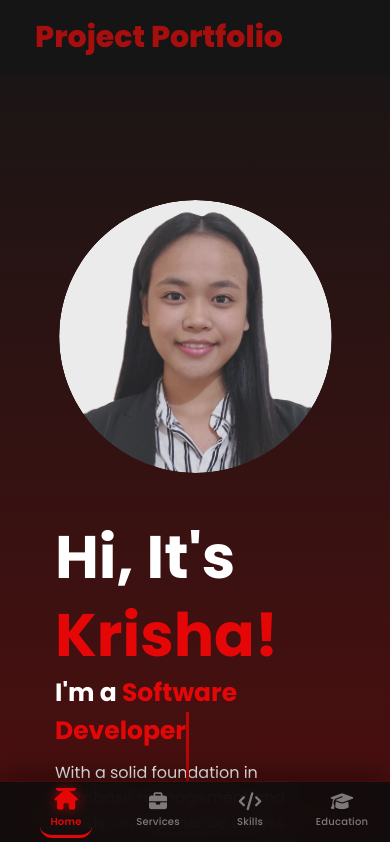
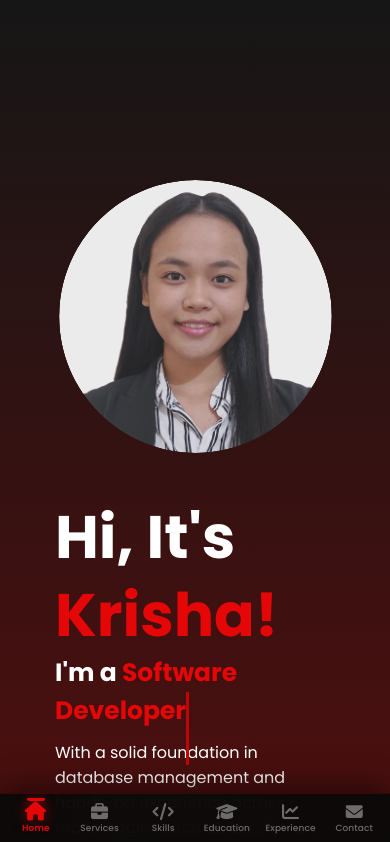
Before and after one commit to krishagyle/Sapitanan_Portfolio, a React (Vite) app in the folder Portfolio Attempt 1/: page /#/ in a window 390 px wide. Shown: the top 842 px of the page. Built offline with nearby package versions, Linux system fonts and the light colour scheme.

Commit message:
hamburger menu phone view at the task bar

```diff
--- a/Portfolio Attempt 1/src/index.css
+++ b/Portfolio Attempt 1/src/index.css
@@ -66,9 +66,9 @@ nav a.active {
     border-bottom: 3px solid #e50707;
 }
 
-/* Hide desktop nav on mobile */
+/* Hide entire desktop header on mobile */
 @media(max-width:995px) {
-    #navbar {
+    header {
         display: none !important;
     }
 }
@@ -88,14 +88,26 @@ nav a.active {
         justify-content: space-around;
         align-items: center;
         z-index: 1000;
-        background: rgba(14, 14, 14, 0.92);
-        backdrop-filter: blur(20px) saturate(180%);
-        -webkit-backdrop-filter: blur(20px) saturate(180%);
-        border-top: 1px solid rgba(229, 7, 7, 0.25);
-        padding: 0.6rem 0;
-        padding-bottom: calc(0.6rem + env(safe-area-inset-bottom, 0px));
-        box-shadow: 0 -4px 30px rgba(0, 0, 0, 0.5),
-                    0 -1px 8px rgba(229, 7, 7, 0.1);
+        background: rgba(10, 10, 10, 0.96);
+        backdrop-filter: blur(24px) saturate(200%);
+        -webkit-backdrop-filter: blur(24px) saturate(200%);
+        border-top: 1px solid rgba(229, 7, 7, 0.2);
+        padding: 0.4rem 0.4rem;
+        padding-bottom: calc(0.4rem + env(safe-area-inset-bottom, 0px));
+        box-shadow: 0 -4px 30px rgba(0, 0, 0, 0.6),
+                    0 -1px 10px rgba(229, 7, 7, 0.08);
+    }
+
+    /* Reset inherited nav a styles for bottom bar */
+    .mobile-bottom-bar .bottom-bar-item {
+        margin-left: 0;
+        border-bottom: none;
+        font-size: inherit;
+    }
+
+    .mobile-bottom-bar .bottom-bar-item:hover,
+    .mobile-bottom-bar .bottom-bar-item.active {
+        border-bottom: none;
     }
 
     .bottom-bar-item {
@@ -103,27 +115,33 @@ nav a.active {
         flex-direction: column;
         align-items: center;
         justify-content: center;
-        gap: 0.3rem;
-        padding: 0.5rem 0.8rem;
-        border-radius: 1.2rem;
-        color: rgba(255, 255, 255, 0.45);
-        font-size: 1rem;
+        gap: 0.2rem;
+        padding: 0.5rem 0;
+        border-radius: 1rem;
+        color: rgba(255, 255, 255, 0.4);
         transition: all 0.3s cubic-bezier(0.4, 0, 0.2, 1);
         position: relative;
-        min-width: 5.2rem;
+        flex: 1;
+        min-width: 0;
     }
 
     .bottom-bar-item i {
-        font-size: 1.8rem;
+        font-size: 1.7rem;
         transition: all 0.3s cubic-bezier(0.4, 0, 0.2, 1);
+        line-height: 1;
     }
 
     .bottom-bar-item span {
-        font-size: 1rem;
+        font-size: 0.9rem;
         font-weight: 500;
-        letter-spacing: 0.02rem;
+        letter-spacing: 0.01rem;
         color: inherit;
         transition: all 0.3s cubic-bezier(0.4, 0, 0.2, 1);
+        white-space: nowrap;
+        overflow: hidden;
+        text-overflow: ellipsis;
+        max-width: 100%;
+        text-align: center;
     }
 
     .bottom-bar-item.active {
@@ -131,8 +149,8 @@ nav a.active {
     }
 
     .bottom-bar-item.active i {
-        transform: translateY(-2px) scale(1.15);
-        filter: drop-shadow(0 0 6px rgba(229, 7, 7, 0.6));
+        transform: translateY(-1px) scale(1.12);
+        filter: drop-shadow(0 0 6px rgba(229, 7, 7, 0.5));
     }
 
     .bottom-bar-item.active::before {
@@ -141,9 +159,9 @@ nav a.active {
         top: 0;
         left: 50%;
         transform: translateX(-50%);
-        width: 2rem;
-        height: 0.3rem;
-        border-radius: 0 0 0.3rem 0.3rem;
+        width: 1.8rem;
+        height: 0.25rem;
+        border-radius: 0 0 0.25rem 0.25rem;
         background: #e50707;
         box-shadow: 0 2px 8px rgba(229, 7, 7, 0.5);
     }
@@ -154,12 +172,34 @@ nav a.active {
 
     /* Tap feedback */
     .bottom-bar-item:active {
-        transform: scale(0.92);
+        transform: scale(0.9);
+        opacity: 0.8;
     }
 
     /* Add bottom padding so content isn't hidden behind the bar */
     body {
-        padding-bottom: 7.5rem;
+        padding-bottom: 7rem;
+    }
+
+    /* Remove top padding from sections since header is hidden */
+    section {
+        padding-top: 2rem;
+    }
+}
+
+/* Extra small phones (≤ 380px) */
+@media(max-width:380px) {
+    .bottom-bar-item span {
+        font-size: 0.78rem;
+    }
+
+    .bottom-bar-item i {
+        font-size: 1.5rem;
+    }
+
+    .mobile-bottom-bar {
+        padding: 0.3rem 0.2rem;
+        padding-bottom: calc(0.3rem + env(safe-area-inset-bottom, 0px));
     }
 }
 
@@ -167,6 +207,21 @@ nav a.active {
 section {
     min-height: 100vh;
     padding: 5rem 9% 5rem;
+}
+
+/* On mobile, reduce top padding since header is hidden */
+@media(max-width:995px) {
+    section {
+        padding-top: 3rem;
+    }
+
+    .services,
+    .skills,
+    .education,
+    .experience,
+    .contact {
+        padding-top: 3rem;
+    }
 }
 
 /* ========== HOME PAGE ========== */
@@ -400,7 +455,7 @@ span {
 }
 
 @media (max-width: 450px) {
-    .services { padding: 8rem 5% 5rem; }
+    .services { padding: 3rem 5% 5rem; }
     .services .heading { font-size: 3.5rem; }
     .services-container { grid-template-columns: 1fr; }
     .service-box h3 { font-size: 2.2rem; }
@@ -493,7 +548,7 @@ span {
 }
 
 @media (max-width: 450px) {
-    .skills { padding: 8rem 5% 5rem; }
+    .skills { padding: 3rem 5% 5rem; }
     .skills .heading { font-size: 3.5rem; }
     .skill-category { padding: 2.5rem 2rem; }
     .skill-category h3 { font-size: 2rem; }
@@ -748,7 +803,7 @@ span {
 }
 
 @media (max-width: 450px) {
-    .education { padding: 8rem 5% 5rem; }
+    .education { padding: 3rem 5% 5rem; }
     .education .heading { font-size: 3.5rem; margin-bottom: 3rem; }
     .education-box { padding: 2.5rem 2rem; }
     .education-header {
@@ -988,7 +1043,7 @@ span {
 }
 
 @media (max-width: 450px) {
-    .experience { padding: 8rem 5% 5rem; }
+    .experience { padding: 3rem 5% 5rem; }
     .experience .heading { font-size: 3.5rem; }
     .timeline { padding-left: 2.5rem; }
     .timeline::before { left: 1rem; }
@@ -1219,7 +1274,7 @@ span {
 }
 
 @media (max-width: 450px) {
-    .contact { padding: 8rem 5% 5rem; }
+    .contact { padding: 3rem 5% 5rem; }
     .contact .heading { font-size: 3.5rem; }
     .form-row { grid-template-columns: 1fr; gap: 0; }
     .contact-form { padding: 2rem 1.5rem; }
```
